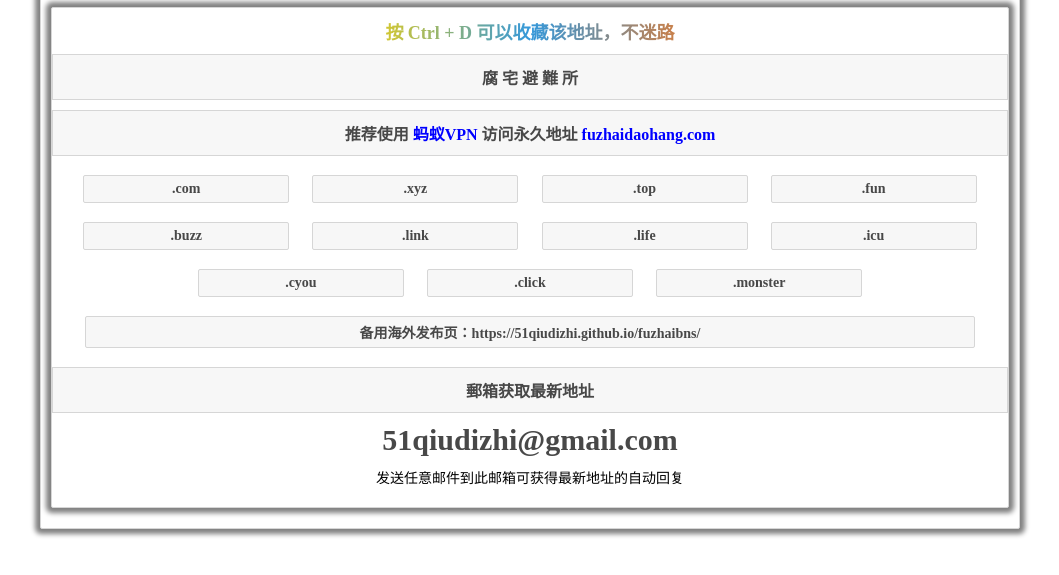
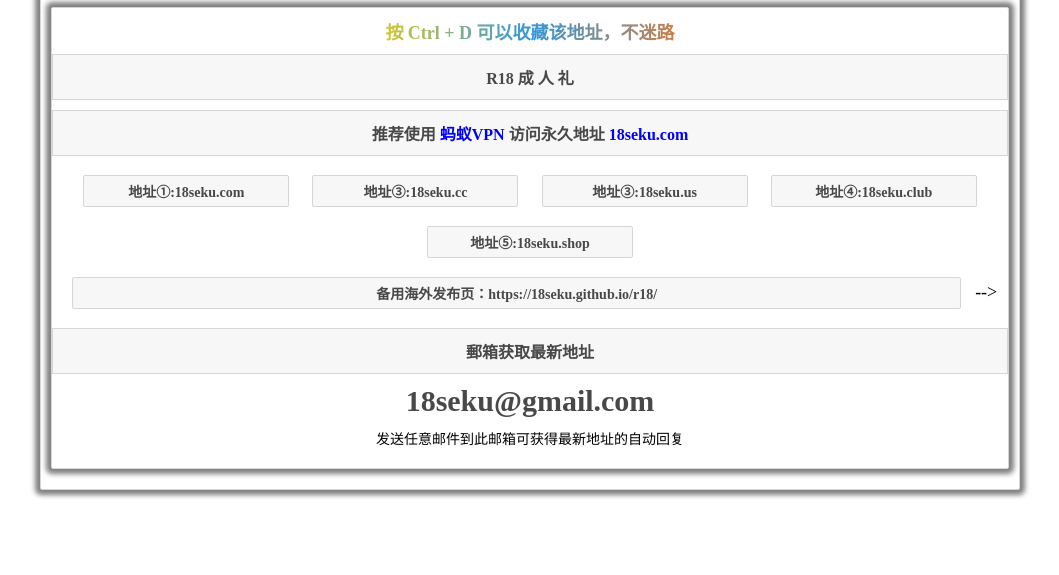
Before and after one commit to 18seku/r18, a plain HTML site: page index.html in a window 1280 px wide. Shown: the part 99-674 px from the top of the page, without its empty margins (110-1169 px from the left). Drawn offline with Linux system fonts and the light colour scheme.

Commit message:
Update index.html

```diff
--- a/index.html
+++ b/index.html
@@ -2,14 +2,14 @@
 <html>
 <head>
 <meta http-equiv="Content-Type" content="text/html; charset=utf-8">
-<title>腐宅避难所地址发布页</title>
-<meta name="keywords" content="腐宅地址,最新发布页,避难所最新地址,腐宅地址发布,最新地址发布页,最新发布页">
+<title>成人礼地址发布页</title>
+<meta name="keywords" content="成人礼地址,最新发布页,成人礼最新地址,成人礼地址发布,最新地址发布页,最新发布页">
 <meta name="description" content="">
 <meta name="viewport" content="width=device-width,initial-scale=1.0,minimum-scale=1.0,maximum-scale=1.0,user-scalable=no">
 <meta name="apple-touch-fullscreen" content="yes">
 <meta name="apple-mobile-web-app-capable" content="yes">
 <meta name="format-detection" content="telephone-no">
-<link rel="shortcut icon" href="https://fuzhaidaohang.com/img/favicon.png">
+<link rel="shortcut icon" href="https://se18.fun/statics/images/logo.png">
 <style>
 *{-webkit-box-sizing:border-box;-moz-box-sizing:border-box;box-sizing:border-box}
 body{background:url(static/image/bg-desktop.jpg) repeat;padding:0;margin:0}
@@ -41,72 +41,26 @@
                     <div class="row6">
 						<div class="col6" clearfix="">
 							<a href="https://bjp652.com" target="_blank">
-								<img style="width:100%;height:70px;" class="lazy-load" src="static/picture/65bff86670f2fcb3a9f01009a51a2942.gif"
-								data-src="static/picture/65bff86670f2fcb3a9f01009a51a2942.gif">
+								<img style="width:100%;height:70px;" class="lazy-load" src="65bff86670f2fcb3a9f01009a51a2942.gif"
+								data-src="65bff86670f2fcb3a9f01009a51a2942.gif">
 							</a>
                         </div>
 <div class="main">
 	<div class="masked" style="font-size:18px; text-align:center; margin-bottom:10px; color: #F00; font-weight: bold;">按 Ctrl + D 可以收藏该地址，不迷路</div>
-	<div class="title">腐 宅 避 難  所</div>
+	<div class="title">R18 成 人 礼</div>
 	<div class="title">推荐使用<a rel="external nofollow" href="https://ant.aff008.tv/c-5402/a-btxrJ"target="_blank">
 		<span class="name " style="color:blue;font-weight:bold;">蚂蚁VPN</a>
 			访问永久地址
-				<a href="https://www.fuzhaidaohang.com" target="_blank">
-					<span class="name " style="color:blue;font-weight:bold;">fuzhaidaohang.com</a></div>
-	<div class="goto-1"><a rel="external nofollow" href="https://fuzhaidaohang.com" target="_blank">.com</a></div>
-	<div class="goto-1"><a rel="external nofollow" href="https://fuzhaidaohang.xyz" target="_blank">.xyz</a></div>
-	<div class="goto-1"><a rel="external nofollow" href="https://fuzhaidaohang.top" target="_blank">.top</a></div>
-	<div class="goto-1"><a rel="external nofollow" href="https://fuzhaidaohang.fun" target="_blank">.fun</a></div>
-	<div class="goto-1"><a rel="external nofollow" href="https://fuzhaidaohang.buzz" target="_blank">.buzz</a></div>
-	<div class="goto-1"><a rel="external nofollow" href="https://fuzhaidaohang.link" target="_blank">.link</a></div>
-	<div class="goto-1"><a rel="external nofollow" href="https://fuzhaidaohang.life" target="_blank">.life</a></div>
-	<div class="goto-1"><a rel="external nofollow" href="https://fuzhaidaohang.icu" target="_blank">.icu</a></div>
-	<div class="goto-1"><a rel="external nofollow" href="https://fuzhaidaohang.cyou" target="_blank">.cyou</a></div>
-	<div class="goto-1"><a rel="external nofollow" href="https://fuzhaidaohang.click" target="_blank">.click</a></div>
-	<div class="goto-1"><a rel="external nofollow" href="https://fuzhaidaohang.monster" target="_blank">.monster</a></div>
-	<div class="goto-1" style="width: 95%;"><a href="https://51qiudizhi.github.io/fuzhaibns/" target="_blank">备用海外发布页：https://51qiudizhi.github.io/fuzhaibns/</a></div>
-<!--<div class="title">落 地 號</div>
-	<div class="goto-1"><a rel="external nofollow" href="https://luodihao.com" target="_blank">luodihao.com</a></div>
-	<div class="goto-1"><a rel="external nofollow" href="https://luodihao.top" target="_blank">luodihao.top</a></div>
-	<div class="goto-1"><a rel="external nofollow" href="https://luodihao.cc" target="_blank">luodihao.cc</a></div>
-	<div class="goto-1"><a rel="external nofollow" href="https://luodi601.com" target="_blank">luodi601.com</a></div>
-	<div class="goto-1"><a rel="external nofollow" href="https://luodi602.com" target="_blank">luodi602.com</a></div>
-	<div class="goto-1"><a rel="external nofollow" href="https://luodi603.com" target="_blank">luodi603.com</a></div>
-	<div class="goto-1" style="width: 95%;"><a href="https://fuzhaibinansuo.neocities.org/" target="_blank">备用海外发布页：https://fuzhaibinansuo.neocities.org/</a></div>
-	<div class="title">虫 洞 入 口</div>
-	<div class="goto-1"><a rel="external nofollow" href="https://chongdongrukou.com" target="_blank">.com</a></div>
-	<div class="goto-1"><a rel="external nofollow" href="https://chongdongrukou.xyz" target="_blank">.xyz</a></div>
-	<div class="goto-1"><a rel="external nofollow" href="https://chongdongrukou.top" target="_blank">.top</a></div>
-	<div class="goto-1"><a rel="external nofollow" href="https://chongdongrukou.shop" target="_blank">.shop</a></div>
-	<div class="goto-1"><a rel="external nofollow" href="https://chongdongrukou.life" target="_blank">.life</a></div>
-	<div class="goto-1"><a rel="external nofollow" href="https://chongdongrukou.link" target="_blank">.link</a></div>
-	<div class="goto-1"><a rel="external nofollow" href="https://chongdongrukou.icu" target="_blank">.icu</a></div>
-	<div class="goto-1"><a rel="external nofollow" href="https://chongdongrukou.cyou" target="_blank">.cyou</a></div>
-	<div class="goto-1"><a rel="external nofollow" href="https://chongdongrukou.buzz" target="_blank">.buzz</a></div>
-	<div class="goto-1"><a rel="external nofollow" href="https://chongdongrukou.click" target="_blank">.click</a></div>
-	<div class="goto-1"><a rel="external nofollow" href="https://chongdongrukou.monster" target="_blank">.monster</a></div>
-	<div class="goto-1" style="width: 95%;"><a href="https://fuzhaibinansuo.neocities.org/" target="_blank">备用海外发布页：https://fuzhaibinansuo.neocities.org/</a></div>
-	<div class="title">成 人 禮</div>
+				<a href="https://www.18seku.com" target="_blank">
+					<span class="name " style="color:blue;font-weight:bold;">18seku.com</a></div>
 	<div class="goto-1"><a rel="external nofollow" href="https://18seku.com" target="_blank">地址①:18seku.com</a></div>
 	<div class="goto-1"><a rel="external nofollow" href="https://18seku.cc" target="_blank">地址③:18seku.cc</a></div>
 	<div class="goto-1"><a rel="external nofollow" href="https://18seku.us" target="_blank">地址③:18seku.us</a></div>
 	<div class="goto-1"><a rel="external nofollow" href="https://www.18seku.club" target="_blank">地址④:18seku.club</a></div>
 	<div class="goto-1"><a rel="external nofollow" href="https://www.18seku.shop" target="_blank">地址⑤:18seku.shop</a></div>
-	<div class="goto-1" style="width: 95%;"><a href="https://51qiudizhi.github.io/fuzhaibns/" target="_blank">备用海外发布页：https://51qiudizhi.github.io/fuzhaibns/</a></div> -->
+	<div class="goto-1" style="width: 95%;"><a href="https://18seku.github.io/r18/" target="_blank">备用海外发布页：https://18seku.github.io/r18/</a></div> -->
 	<div class="title" style="margin-top:10px;">郵箱获取最新地址</div>
-	<div class="goto-3"><a> 51qiudizhi@gmail.com</a></div>
+	<div class="goto-3"><a>18seku@gmail.com</a></div>
 	<div style="font-size:14px; text-align:center; margin-bottom:10px;">发送任意邮件到此邮箱可获得最新地址的自动回复</div>
 </body>
-	<!-- Google tag (gtag.js) -->
-	<script async src="https://www.googletagmanager.com/gtag/js?id=G-HLH5MZ2493">
-	</script>
-	<script>
-		window.dataLayer = window.dataLayer || [];
-		function gtag() {
-			dataLayer.push(arguments);
-		}
-		gtag('js', new Date());
-
-		gtag('config', 'G-HLH5MZ2493');
-	</script>
 </html>
```
